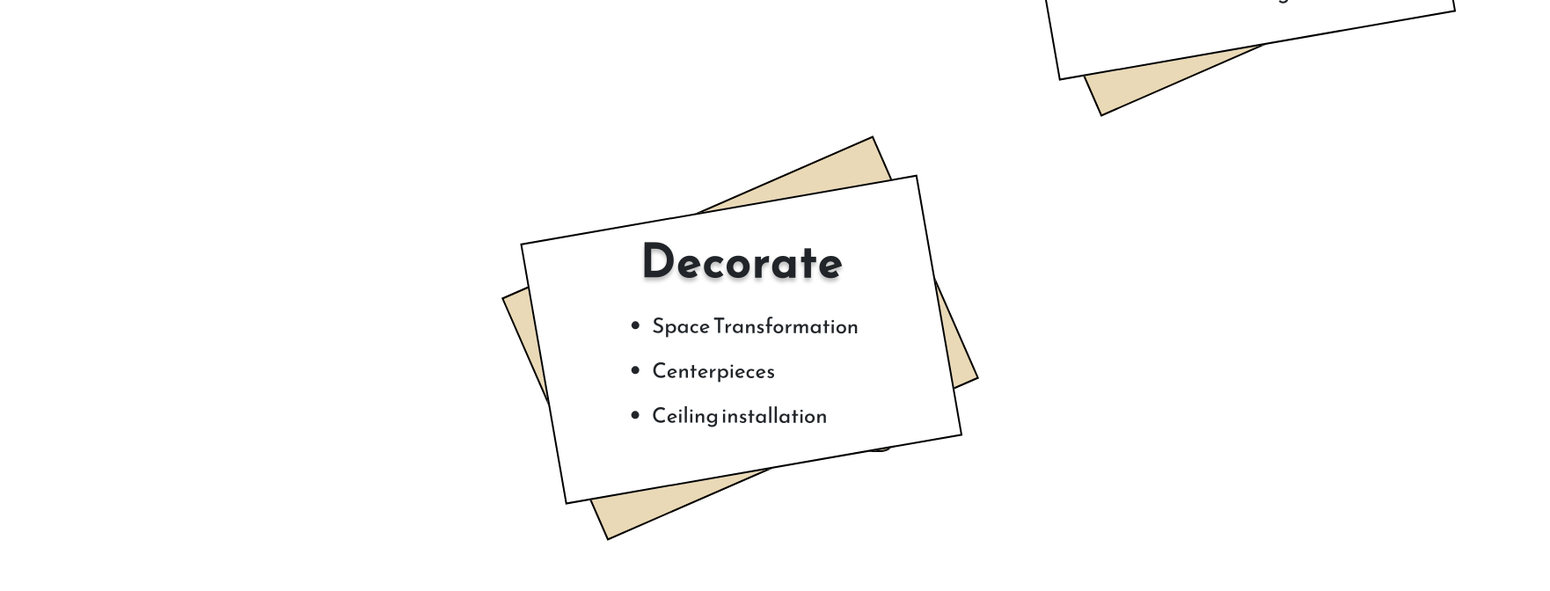
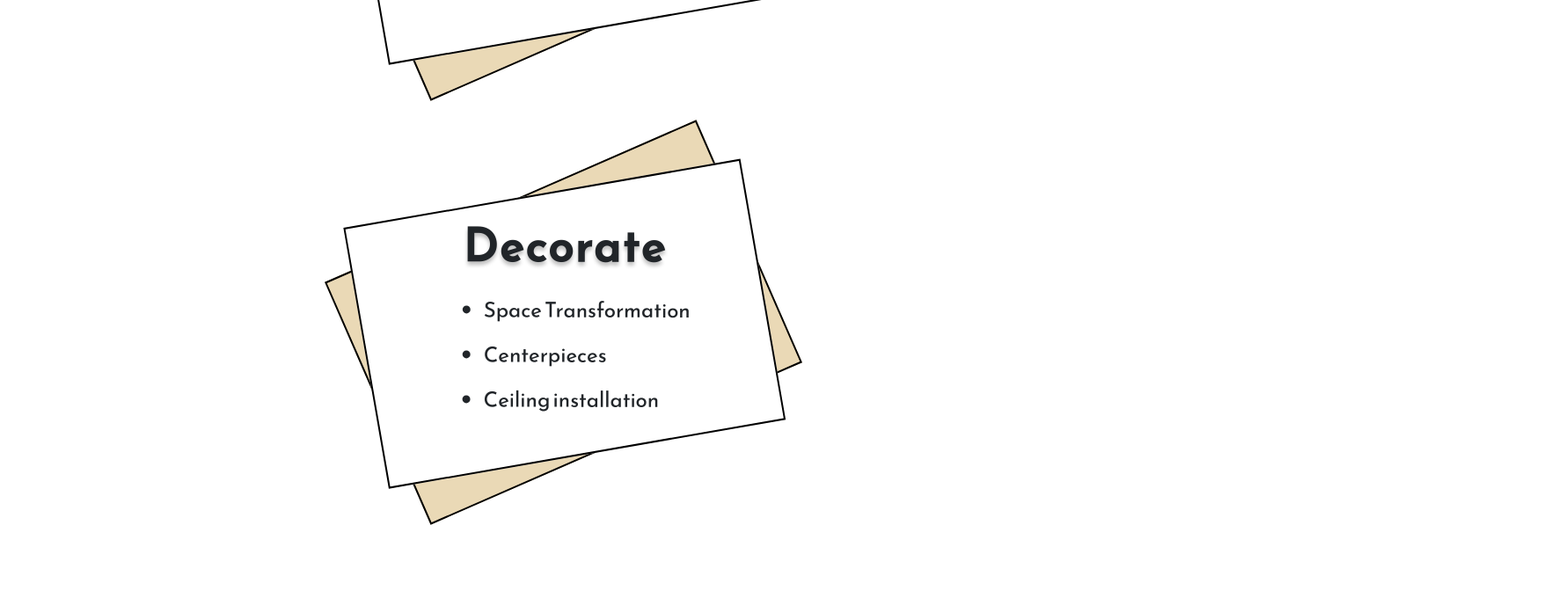
Before and after one commit to StefonSimmons/jamix-by-design, a React (Create React App) app: page /services in a window 1280 px wide. Shown: the part 1360-2032 px from the top of the page at 88% size, 1762 px wide, since content can reach past the window. Built offline with nearby package versions, Linux system fonts and the light colour scheme.

Commit message:
fixed services screen over 1280px width

```diff
--- a/src/styles/_variables.scss
+++ b/src/styles/_variables.scss
@@ -13,4 +13,4 @@ $xs-screen: 412px;
 $s-screen: 576px;
 $m-screen: 768px;
 $l-screen: 992px;
-$xl-screen: 1200px;
+$xl-screen: 1280px;
--- a/src/styles/main.css
+++ b/src/styles/main.css
@@ -10,7 +10,6 @@
   flex-direction: column;
   justify-content: center;
 }
-
 @keyframes fade-in {
   from {
     opacity: 0;
@@ -19,7 +18,6 @@
     opacity: 1;
   }
 }
-
 .gallery-carousel .close {
   font-size: 24px;
   font-weight: 400;
@@ -27,31 +25,26 @@
   left: 72%;
   color: black;
   cursor: pointer;
-  transition: color .15s ease-in-out;
+  transition: color 0.15s ease-in-out;
 }
-
 @media (max-width: 412px) {
   .gallery-carousel .close {
     left: 85%;
   }
 }
-
 .gallery-carousel .close:hover {
   color: #E1C997;
 }
-
 .gallery-carousel img {
   height: 468px;
   margin: 0 auto;
 }
-
 @media (max-width: 768px) {
   .gallery-carousel img {
     height: 351px;
     max-width: 540px;
   }
 }
-
 @media (max-width: 576px) {
   .gallery-carousel img {
     height: 234px;
@@ -60,9 +53,8 @@
 }
 
 .carousel-control-next, .carousel-control-prev {
-  transition: all .25s ease-in;
+  transition: all 0.25s ease-in;
 }
-
 .carousel-control-next:hover, .carousel-control-prev:hover {
   background-color: rgba(12, 12, 6, 0.1);
 }
@@ -76,9 +68,8 @@
   font-size: 36px;
   color: black;
   background: #E1C997;
-  transition: all .3s ease-in-out;
+  transition: all 0.3s ease-in-out;
 }
-
 .big-btn:hover {
   background-color: rgba(0, 0, 0, 0.8);
   background-color: rgba(225, 201, 151, 0.7);
@@ -86,13 +77,11 @@
   color: rgba(0, 0, 0, 0.9);
   box-shadow: 5px 5px 5px 0px black;
 }
-
 @media (max-width: 576px) {
   .big-btn {
     font-size: 36px;
   }
 }
-
 @media (max-width: 412px) {
   .big-btn {
     border-radius: 0px;
@@ -103,18 +92,16 @@
   cursor: pointer;
   display: none;
 }
-
 @media (max-width: 768px) {
   .hamburger-menu-toggler {
     display: block;
   }
 }
-
 .hamburger-menu-toggler .hamburger-menu-bar {
   border-bottom: 4px solid black;
   width: 35px;
   margin-bottom: 6px;
-  transition: all .25s;
+  transition: all 0.25s;
 }
 
 .menu-modal {
@@ -127,7 +114,6 @@
   width: 100vw;
   background-color: white;
 }
-
 @keyframes fade-in {
   from {
     opacity: 0;
@@ -136,13 +122,11 @@
     opacity: 1;
   }
 }
-
 .menu-modal img {
   width: 56px;
   align-self: flex-end;
   margin: 30px;
 }
-
 .menu-modal ul {
   height: 100%;
   padding: 0;
@@ -151,7 +135,6 @@
   justify-content: space-evenly;
   align-items: center;
 }
-
 .menu-modal ul li {
   font-size: 36px;
 }
@@ -162,7 +145,6 @@
   display: grid;
   grid-template-rows: 256px auto 60px;
 }
-
 @media (max-width: 576px) {
   .app-layout {
     grid-template-rows: 128px auto 60px;
@@ -175,53 +157,44 @@ header {
   align-items: center;
   justify-content: space-around;
 }
-
 @media (max-width: 768px) {
   header {
     flex-direction: row;
   }
 }
-
 @media (max-width: 576px) {
   header {
     justify-content: space-between;
     margin: 0 45px 0 5px;
   }
 }
-
 header img {
   width: 258px;
   height: 168px;
 }
-
 @media (max-width: 768px) {
   header img {
     width: 174px;
     height: 117px;
   }
 }
-
 header nav {
   display: flex;
   justify-content: space-evenly;
   font-size: 24px;
   width: 100%;
 }
-
 @media (max-width: 768px) {
   header nav {
     display: none;
   }
 }
-
 header nav a {
   transition: all 0.15s ease-in-out;
 }
-
 header nav a:visited {
   outline: solid 1px white;
 }
-
 header nav a:hover {
   color: #E1C997;
 }
@@ -233,7 +206,6 @@ footer {
   font-size: 24px;
   letter-spacing: 1.75px;
 }
-
 @media (max-width: 576px) {
   footer {
     font-size: 18px;
@@ -250,7 +222,6 @@ footer {
   padding: 0 120px;
   height: 1500px;
 }
-
 @keyframes fade-in {
   from {
     opacity: 0;
@@ -259,37 +230,31 @@ footer {
     opacity: 1;
   }
 }
-
 @media (max-width: 992px) {
   .home-screen {
     padding: 0 60px;
   }
 }
-
 @media (max-width: 576px) {
   .home-screen {
     padding: 0px;
     height: 750px;
   }
 }
-
 .home-screen section {
   display: flex;
   flex-direction: column;
   width: 100%;
 }
-
 @media (max-width: 992px) {
   .home-screen section {
     align-items: center;
   }
 }
-
 .home-screen section h1 {
   animation: fade-in 2s ease-in-out;
   font-size: 67px;
 }
-
 @keyframes fade-in {
   from {
     opacity: 0;
@@ -298,30 +263,25 @@ footer {
     opacity: 1;
   }
 }
-
 @media (max-width: 768px) {
   .home-screen section h1 {
     font-size: 52px;
   }
 }
-
 @media (max-width: 576px) {
   .home-screen section h1 {
     font-size: 36px;
   }
 }
-
 .home-screen section .shifted-header-home {
   margin-left: 9%;
   margin-top: 30px;
 }
-
 @media (max-width: 992px) {
   .home-screen section .shifted-header-home {
     margin: 0;
   }
 }
-
 .home-screen img {
   width: 100%;
   height: auto;
@@ -333,7 +293,6 @@ footer {
   height: 1500px;
   position: relative;
 }
-
 @keyframes fade-in {
   from {
     opacity: 0;
@@ -342,14 +301,12 @@ footer {
     opacity: 1;
   }
 }
-
 @media (max-width: 992px) {
   .about-screen {
     padding: 0;
     height: auto;
   }
 }
-
 .about-screen .about-floater {
   display: flex;
   flex-direction: column;
@@ -362,7 +319,6 @@ footer {
   margin: 0;
   z-index: 1;
 }
-
 @media (max-width: 992px) {
   .about-screen .about-floater {
     width: 100%;
@@ -372,12 +328,10 @@ footer {
     z-index: 0;
   }
 }
-
 .about-screen .about-floater .about-me {
   display: flex;
   justify-content: space-evenly;
 }
-
 @media (max-width: 992px) {
   .about-screen .about-floater .about-me {
     flex-direction: column;
@@ -386,32 +340,27 @@ footer {
     height: 1106px;
   }
 }
-
 @media (max-width: 412px) {
   .about-screen .about-floater .about-me {
     height: 1000px;
   }
 }
-
 .about-screen .about-floater .about-me img {
   height: 545px;
   border: 2px solid black;
 }
-
 @media (max-width: 992px) {
   .about-screen .about-floater .about-me img {
     width: 410px;
     border: none;
   }
 }
-
 @media (max-width: 576px) {
   .about-screen .about-floater .about-me img {
     width: 350px;
     height: 485px;
   }
 }
-
 .about-screen .about-floater .about-me p {
   height: 545px;
   box-sizing: border-box;
@@ -423,7 +372,6 @@ footer {
   border: 2px black solid;
   word-spacing: 10px;
 }
-
 @media (max-width: 992px) {
   .about-screen .about-floater .about-me p {
     border: none;
@@ -432,19 +380,16 @@ footer {
     padding: 30px;
   }
 }
-
 @media (max-width: 576px) {
   .about-screen .about-floater .about-me p {
     font-size: 18px;
   }
 }
-
 @media (max-width: 412px) {
   .about-screen .about-floater .about-me p {
     padding: 15px;
   }
 }
-
 .about-screen .about-floater .about-jamix {
   display: flex;
   flex-direction: column;
@@ -452,19 +397,16 @@ footer {
   justify-content: space-around;
   height: 677px;
 }
-
 @media (max-width: 992px) {
   .about-screen .about-floater .about-jamix {
     height: auto;
   }
 }
-
 .about-screen .about-floater .about-jamix h1 {
   animation: fade-in 2s ease-in-out;
   font-size: 52px;
   letter-spacing: 2.5px;
 }
-
 @keyframes fade-in {
   from {
     opacity: 0;
@@ -473,24 +415,20 @@ footer {
     opacity: 1;
   }
 }
-
 @media (max-width: 576px) {
   .about-screen .about-floater .about-jamix h1 {
     font-size: 36px;
   }
 }
-
 .about-screen .about-floater .about-jamix img {
   height: 324px;
 }
-
 @media (max-width: 576px) {
   .about-screen .about-floater .about-jamix img {
     width: 350px;
     height: 246px;
   }
 }
-
 .about-screen .about-floater .about-jamix .about-jamix-ps {
   box-sizing: border-box;
   height: 233px;
@@ -499,31 +437,26 @@ footer {
   justify-content: space-between;
   padding: 15px 30px;
 }
-
 @media (max-width: 992px) {
   .about-screen .about-floater .about-jamix .about-jamix-ps {
     height: auto;
   }
 }
-
 @media (max-width: 412px) {
   .about-screen .about-floater .about-jamix .about-jamix-ps {
     padding: 15px;
   }
 }
-
 .about-screen .about-floater .about-jamix .about-jamix-ps p {
   line-height: 40px;
   font-size: 24px;
   word-spacing: 10px;
 }
-
 @media (max-width: 576px) {
   .about-screen .about-floater .about-jamix .about-jamix-ps p {
     font-size: 18px;
   }
 }
-
 .about-screen .about-gold-bg {
   animation: fade-in 2s ease-in-out;
   position: relative;
@@ -532,7 +465,6 @@ footer {
   height: 635px;
   width: 100%;
 }
-
 @keyframes fade-in {
   from {
     opacity: 0;
@@ -541,7 +473,6 @@ footer {
     opacity: 1;
   }
 }
-
 @media (max-width: 992px) {
   .about-screen .about-gold-bg {
     display: none;
@@ -561,7 +492,6 @@ footer {
   justify-content: space-around;
   align-items: center;
 }
-
 @keyframes fade-in {
   from {
     opacity: 0;
@@ -570,7 +500,6 @@ footer {
     opacity: 1;
   }
 }
-
 .contact-screen img {
   width: 56px;
 }
@@ -581,10 +510,9 @@ footer {
   flex-direction: column;
   align-items: center;
   justify-content: space-between;
-  width: 100%;
+  width: 100vw;
   margin: 115px 0 75px 0;
 }
-
 @keyframes fade-in {
   from {
     opacity: 0;
@@ -593,19 +521,16 @@ footer {
     opacity: 1;
   }
 }
-
-@media (max-width: 1200px) {
+@media (max-width: 1280px) {
   .services-screen {
     justify-content: center;
   }
 }
-
 .services-screen h1 {
   animation: fade-in 2s ease-in-out;
   font-size: 67px;
   letter-spacing: 2.5px;
 }
-
 @keyframes fade-in {
   from {
     opacity: 0;
@@ -614,30 +539,26 @@ footer {
     opacity: 1;
   }
 }
-
-@media (max-width: 1200px) {
+@media (max-width: 1280px) {
   .services-screen h1 {
     font-size: 52px;
   }
 }
-
 @media (max-width: 992px) {
   .services-screen h1 {
     font-size: 36px;
     text-align: center;
   }
 }
-
 .services-screen .services-grid {
   width: 100%;
   height: 1245px;
   margin-top: 80px;
   display: grid;
-  grid-template-columns: repeat(30, 1fr);
-  grid-template-rows: repeat(36, 1fr);
+  grid-template-columns: repeat(30, 3.33%);
+  grid-template-rows: repeat(36, 2.77%);
 }
-
-@media (max-width: 1200px) {
+@media (max-width: 1280px) {
   .services-screen .services-grid {
     height: auto;
     width: auto;
@@ -646,7 +567,6 @@ footer {
     margin: 80px 0;
   }
 }
-
 .services-screen .services-grid .service-card-container {
   width: 561px;
   height: 482px;
@@ -654,21 +574,18 @@ footer {
   justify-content: center;
   align-items: center;
 }
-
 @media (max-width: 768px) {
   .services-screen .services-grid .service-card-container {
     width: 350px;
     height: 270px;
   }
 }
-
 @media (max-width: 412px) {
   .services-screen .services-grid .service-card-container {
     width: 100%;
     height: 270px;
   }
 }
-
 .services-screen .services-grid .service-card-container .service-card-color {
   width: 461px;
   height: 301px;
@@ -677,14 +594,12 @@ footer {
   box-sizing: border-box;
   transform: rotate(-23.6deg);
 }
-
 @media (max-width: 768px) {
   .services-screen .services-grid .service-card-container .service-card-color {
     width: 250px;
     height: 190px;
   }
 }
-
 @media (max-width: 412px) {
   .services-screen .services-grid .service-card-container .service-card-color {
     display: flex;
@@ -695,7 +610,6 @@ footer {
     transform: rotate(0deg);
   }
 }
-
 .services-screen .services-grid .service-card-container .service-card-color .service-card {
   width: 458px;
   height: 301px;
@@ -704,14 +618,12 @@ footer {
   border: black solid 2px;
   transform: rotate(13.73deg);
 }
-
 @media (max-width: 768px) {
   .services-screen .services-grid .service-card-container .service-card-color .service-card {
     width: 248px;
     height: 188px;
   }
 }
-
 @media (max-width: 412px) {
   .services-screen .services-grid .service-card-container .service-card-color .service-card {
     width: 270px;
@@ -719,7 +631,6 @@ footer {
     transform: rotate(0deg);
   }
 }
-
 .services-screen .services-grid .service-card-container .service-card-color .service-card .service-card-content {
   display: flex;
   flex-direction: column;
@@ -729,57 +640,48 @@ footer {
   box-sizing: border-box;
   height: 100%;
 }
-
 @media (max-width: 412px) {
   .services-screen .services-grid .service-card-container .service-card-color .service-card .service-card-content {
     transform: rotate(0deg);
   }
 }
-
 .services-screen .services-grid .service-card-container .service-card-color .service-card .service-card-content h2 {
   font-size: 52px;
   font-weight: 700;
   letter-spacing: 2px;
   text-shadow: 0px 4px 4px rgba(0, 0, 0, 0.25);
 }
-
 @media (max-width: 768px) {
   .services-screen .services-grid .service-card-container .service-card-color .service-card .service-card-content h2 {
     font-size: 36px;
   }
 }
-
 .services-screen .services-grid .service-card-container .service-card-color .service-card .service-card-content ul {
   margin: 0;
 }
-
-@media (max-width: 1200px) {
+@media (max-width: 1280px) {
   .services-screen .services-grid .service-card-container .service-card-color .service-card .service-card-content ul {
     align-self: flex-start;
     padding-left: 135px;
   }
 }
-
 @media (max-width: 768px) {
   .services-screen .services-grid .service-card-container .service-card-color .service-card .service-card-content ul {
     align-self: flex-start;
     padding-left: 45px;
   }
 }
-
 .services-screen .services-grid .service-card-container .service-card-color .service-card .service-card-content ul li {
   font-size: 24px;
   list-style-type: disc;
   margin: 15px 0;
 }
-
 @media (max-width: 768px) {
   .services-screen .services-grid .service-card-container .service-card-color .service-card .service-card-content ul li {
     font-size: 18px;
     margin: 8px 0 0 0;
   }
 }
-
 .services-screen .events {
   display: flex;
   flex-direction: column;
@@ -787,19 +689,16 @@ footer {
   padding: 0;
   margin: 150px 0;
 }
-
-@media (max-width: 1200px) {
+@media (max-width: 1280px) {
   .services-screen .events {
     margin: 75px 0;
   }
 }
-
 .services-screen .events li {
   font-size: 36px;
   line-height: 67px;
   letter-spacing: 2px;
 }
-
 @media (max-width: 768px) {
   .services-screen .events li {
     font-size: 24px;
@@ -807,24 +706,23 @@ footer {
 }
 
 .plan {
-  grid-column: 2 / span 3;
-  grid-row: 2 / span 3;
+  grid-column: 2/span 3;
+  grid-row: 2/span 3;
 }
 
 .design {
-  grid-column: 17 / span 3;
-  grid-row: 5 / span 3;
+  grid-column: 17/span 3;
+  grid-row: 5/span 3;
 }
 
 .decorate {
-  grid-column: 7 / span 3;
-  grid-row: 18 / span 3;
+  grid-column: 8/span 3;
+  grid-row: 19/span 3;
 }
 
 .gallery-screen {
   animation: fade-in 0.5s ease-in-out;
 }
-
 @keyframes fade-in {
   from {
     opacity: 0;
@@ -833,14 +731,12 @@ footer {
     opacity: 1;
   }
 }
-
 .gallery-screen .gallery {
   display: flex;
   flex-wrap: wrap;
   justify-content: center;
   margin: 115px 0 75px 0;
 }
-
 .gallery-screen .gallery .photo {
   margin: 15px;
   height: 468px;
@@ -850,7 +746,6 @@ footer {
   background-size: cover;
   cursor: pointer;
 }
-
 @media (max-width: 576px) {
   .gallery-screen .gallery .photo {
     max-width: 340px;
@@ -866,4 +761,5 @@ a {
   text-decoration: none;
   color: black;
 }
+
 /*# sourceMappingURL=main.css.map */
--- a/src/styles/screens/_services.scss
+++ b/src/styles/screens/_services.scss
@@ -4,7 +4,7 @@
   flex-direction: column;
   align-items: center;
   justify-content: space-between;
-  width: 100%;
+  width: 100vw;
   margin: 115px 0 75px 0;
   @media(max-width: $xl-screen){
     justify-content: center;
@@ -27,8 +27,8 @@
     height: 1245px;
     margin-top: 80px;
     display: grid;
-    grid-template-columns: repeat(30, 1fr);
-    grid-template-rows: repeat(36, 1fr);
+    grid-template-columns: repeat(30, 3.33%);
+    grid-template-rows: repeat(36, 2.77%);
 
     @media (max-width: $xl-screen) {
       height: auto;
@@ -171,6 +171,6 @@
 }
 
 .decorate {
-  grid-column: 7 / span 3;
-  grid-row: 18 / span 3;
+  grid-column: 8 / span 3;
+  grid-row: 19 / span 3;
 }
```
Also changed, not shown: 1 other file (tests, documents, lock files or other folders).
